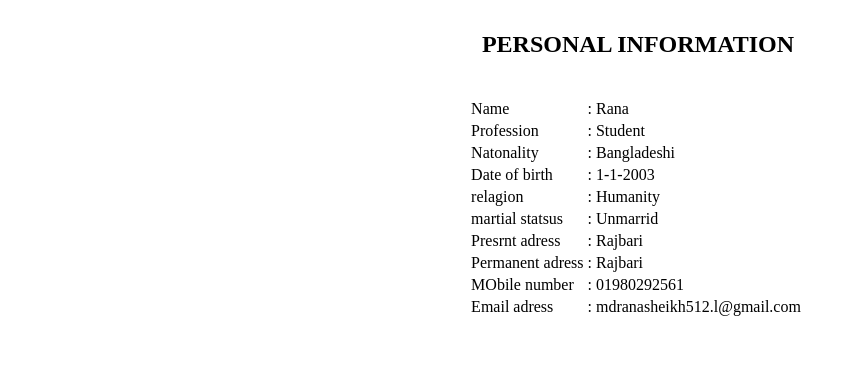
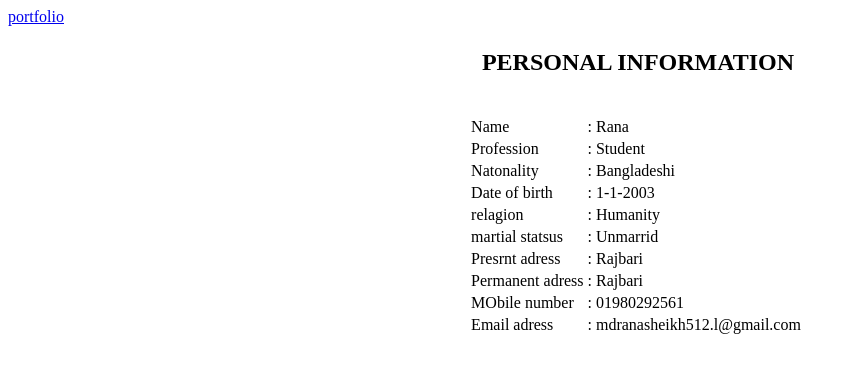
Before and after one commit to ranasheikhdev/my--cv, a plain HTML site: page index.html in a window 1280 px wide. Shown: the whole page, without its empty margins (0-854 px from the left). Drawn offline with Linux system fonts and the light colour scheme.

Commit message:
add a new linka

```diff
--- a/index.html
+++ b/index.html
@@ -6,7 +6,7 @@
     <title>Document</title>
 </head>
 <body>
-    <link rel="stylesheet" href="portfolio.html">
+    <a href="portfolio.html">portfolio</a>
     <center>
     <table border="0">
         <tr>
```
